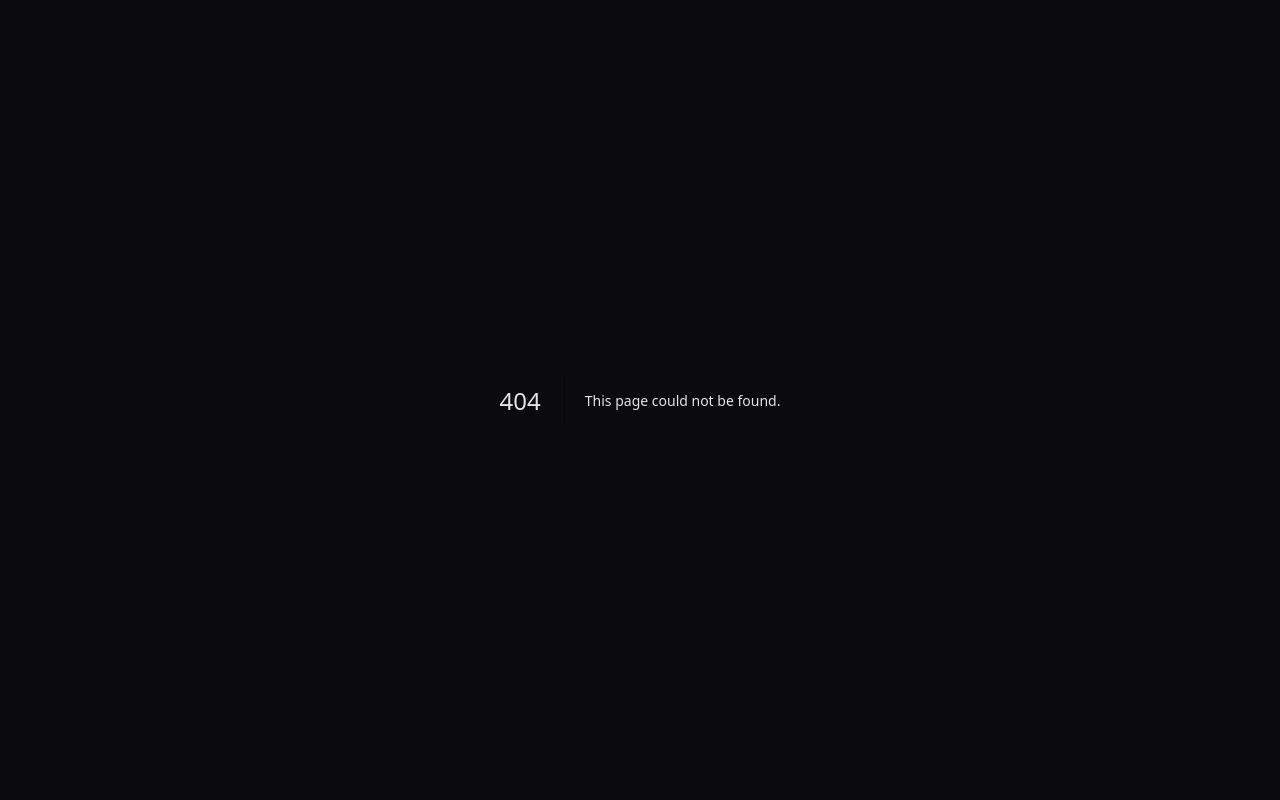
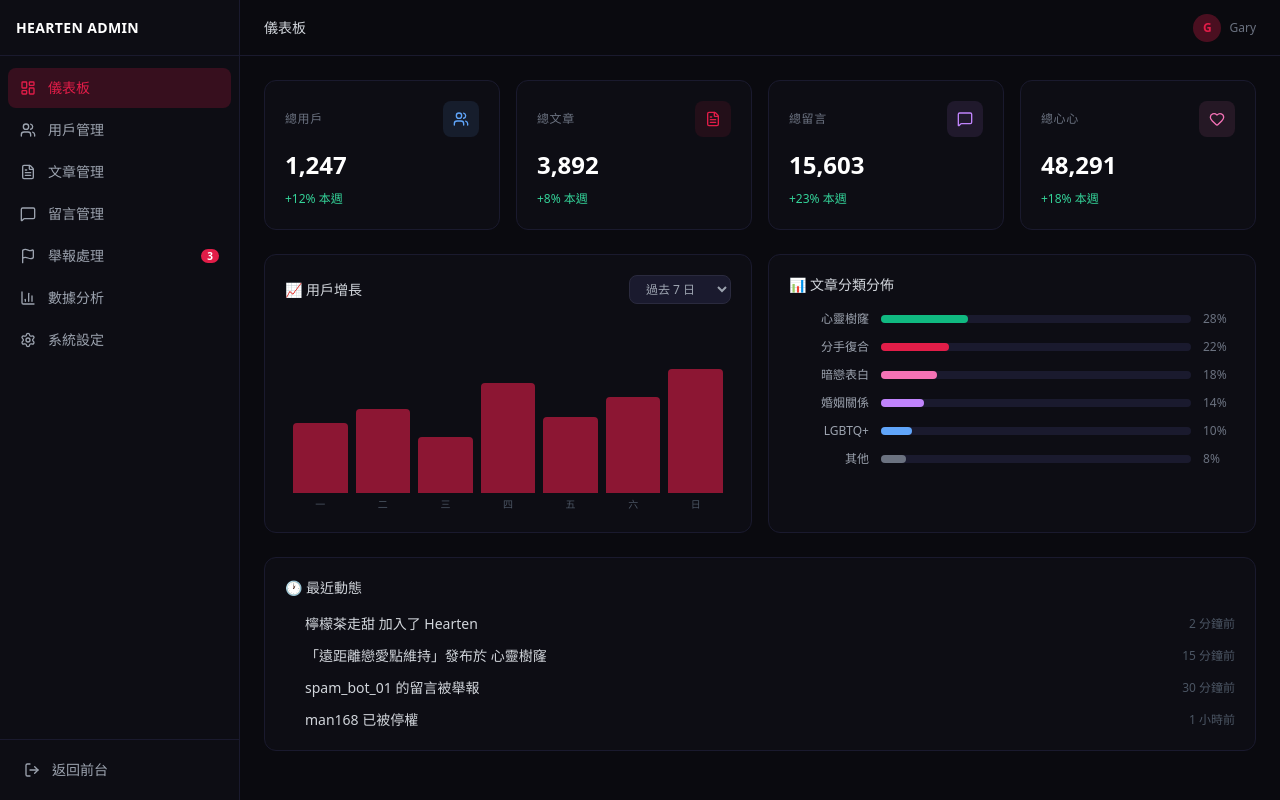
Before and after one commit to modelfactory17-star/hearten, a Next.js app: page /admin in a window 1280 px wide. Before the commit this address had no page. Built offline with nearby package versions, Linux system fonts and the light colour scheme.

Commit message:
fix: missing admin page.tsx (Suspense wrapper)

```diff
--- /dev/null
+++ b/src/app/admin/page.tsx
@@ -0,0 +1,14 @@
+import { Suspense } from 'react';
+import AdminContent from './AdminContent';
+
+export default function AdminPage() {
+  return (
+    <Suspense fallback={
+      <div className="flex items-center justify-center h-64 bg-[#0a0a0f]">
+        <div className="animate-pulse text-gray-500 text-sm">載入中...</div>
+      </div>
+    }>
+      <AdminContent />
+    </Suspense>
+  );
+}
```
